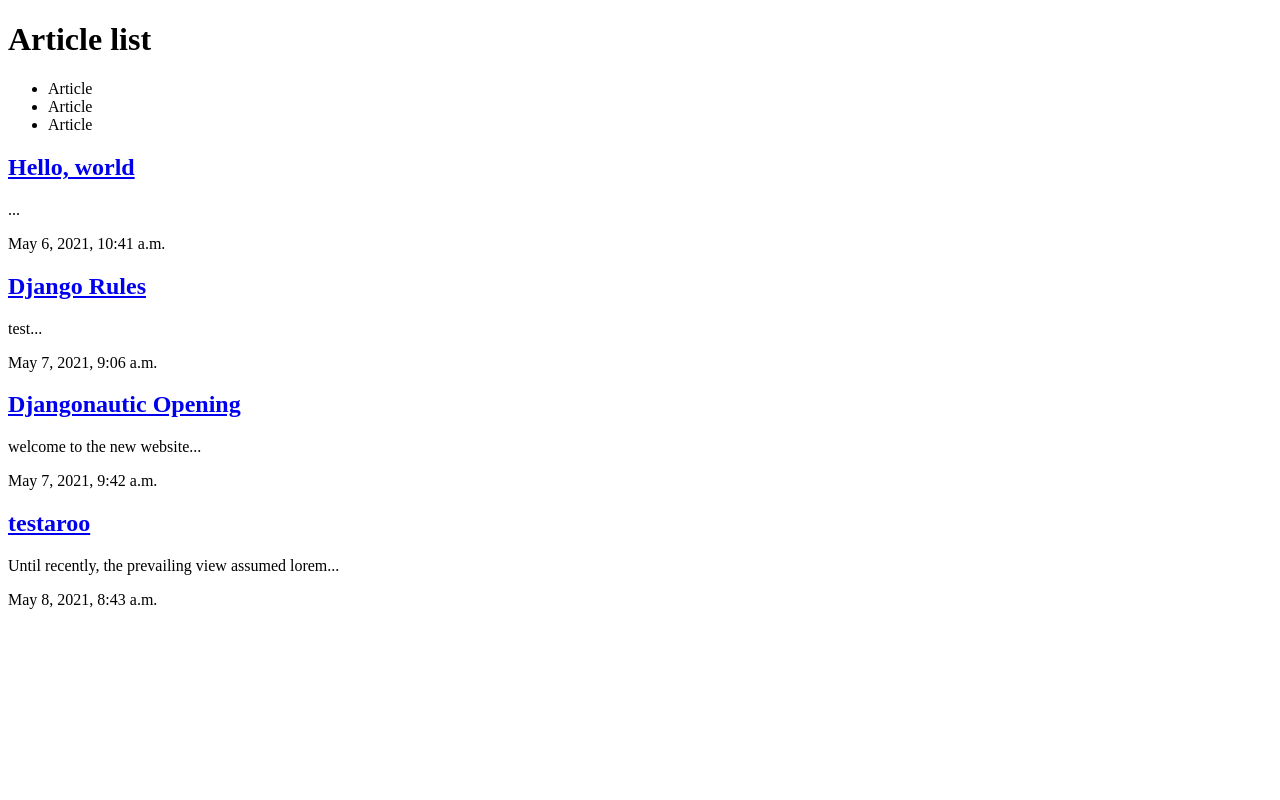
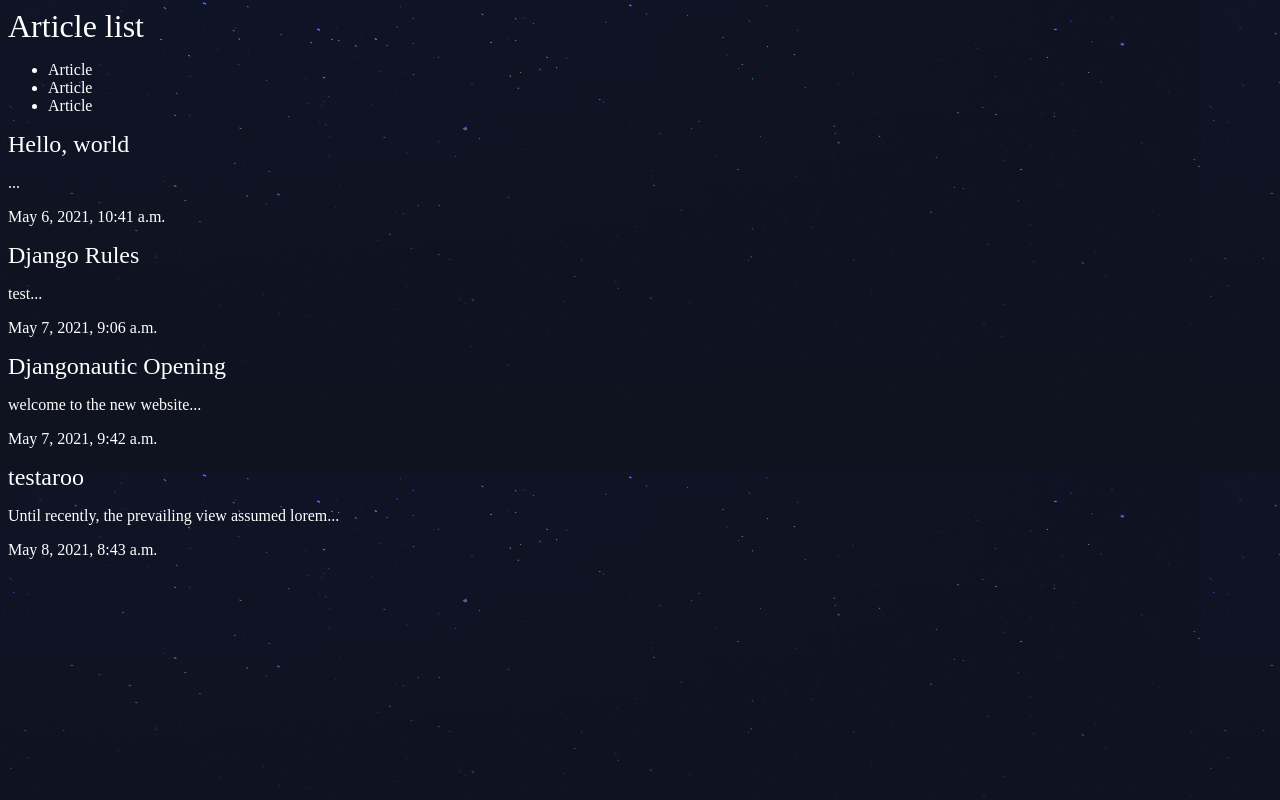
Before and after one commit to aconcan/django-website, a Django app: page /articles/ in a window 1280 px wide. Run offline with Django 3.2, Linux system fonts and the light colour scheme; data comes from the database, SQL or seed files in the repository.

Commit message:
added static files and assets folder—styles.css and image

```diff
--- a/webapp2/articles/templates/articles/article_list.html
+++ b/webapp2/articles/templates/articles/article_list.html
@@ -1,3 +1,5 @@
+{% load static %}
+
 <!DOCTYPE html>
 <html lang="en">
 <head>
@@ -5,6 +7,7 @@
     <meta http-equiv="X-UA-Compatible" content="IE=edge">
     <meta name="viewport" content="width=device-width, initial-scale=1.0">
     <title>Articles</title>
+    <link rel='stylesheet' href='{% static "styles.css" %}'>
 </head>
 <body>
 
--- /dev/null
+++ b/webapp2/assets/styles.css
@@ -0,0 +1,21 @@
+body{
+    background-color: #0f121f;
+    /* Can use relative path as image is in same directory as styles.css */
+    background-image: url(stars.png);
+    background-repeat-y: no-repeat;
+    color: #fff;
+}
+
+body *{
+    font-family: Ubuntu;
+}
+
+h1, h2, h3, h4, h5{
+    font-weight: normal;
+    margin: 0;
+}
+
+a, a:hover, a:visited{
+    color: #fff;
+    text-decoration: none;
+}
--- a/webapp2/webapp2/settings.py
+++ b/webapp2/webapp2/settings.py
@@ -126,3 +126,7 @@ USE_TZ = True
 # https://docs.djangoproject.com/en/3.1/howto/static-files/
 
 STATIC_URL = '/static/'
+# Specify local static file location
+STATICFILES_DIRS = (
+    os.path.join(BASE_DIR, 'assets'),
+)
--- a/webapp2/webapp2/urls.py
+++ b/webapp2/webapp2/urls.py
@@ -1,6 +1,7 @@
 from django.contrib import admin
 from django.urls import path, include
 from . import views
+from django.contrib.staticfiles.urls import staticfiles_urlpatterns
 
 urlpatterns = [
     path('admin/', admin.site.urls),
@@ -9,3 +10,6 @@ urlpatterns = [
     # Including the urls file from the articles app
     path('articles/', include('articles.urls')),
 ]
+
+# Appending method to urlpatterns so Django knows how to serve up static files
+urlpatterns += staticfiles_urlpatterns()
```
Also changed, not shown: webapp2/assets/stars.png (added).
